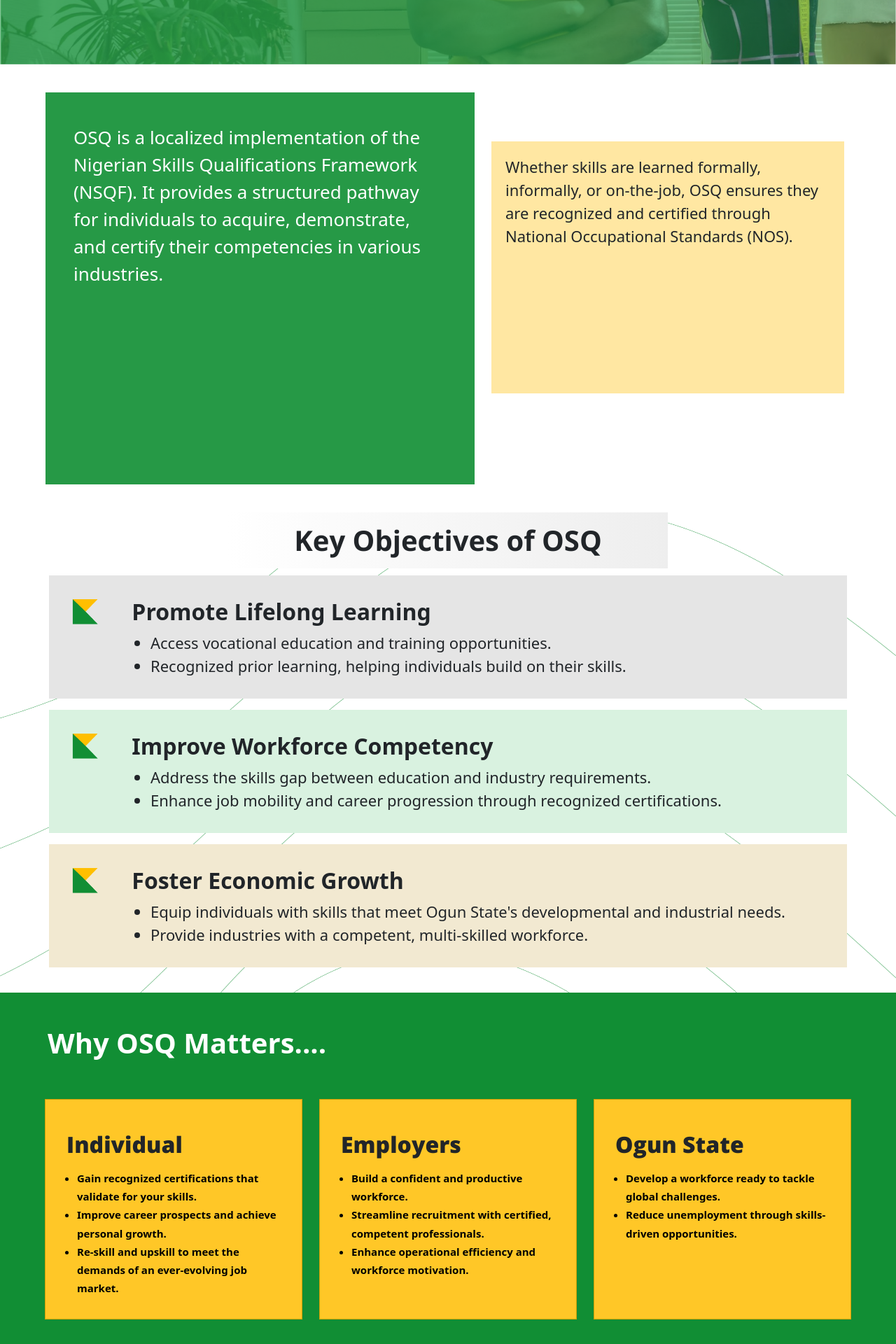
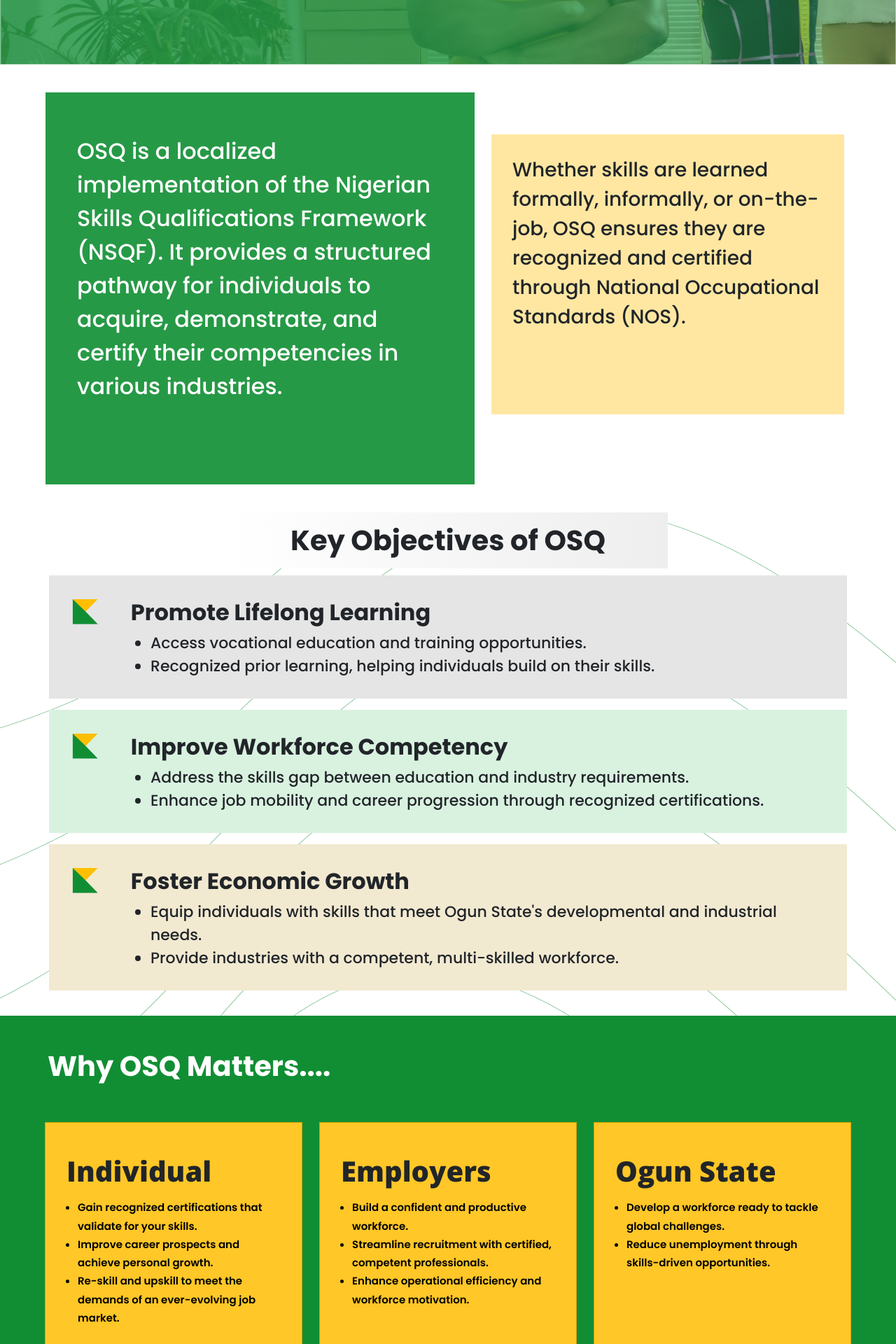
Before and after one commit to SgtSlaughter1/ogseraextension, a Vue app: page /about in a window 1280 px wide. Shown: the part 400-2320 px from the top of the page at 70% size. Built offline with nearby package versions, Linux system fonts and the light colour scheme; a web font is replaced by a local one.

Commit message:
correction

```diff
--- a/src/views/About.vue
+++ b/src/views/About.vue
@@ -140,11 +140,9 @@
   padding: 0;
   margin: 0;
   box-sizing: border-box;
+  font-family: 'Poppins';
 }
 
-body {
-  font-family: 'Poppins';
-}
 .hero-section {
   background-image: url(../assets/about/BKG_ABOUT_1.png);
   background-size: 100% 100%;
@@ -197,23 +195,23 @@ span{
 }
 .box1{
   height: 70vh;
-  font-size: 26px;
+  font-size: 32px;
   font-weight: 500;
   margin-left: 15px;
   background-color: #269946;
-  padding: 40px;
-  padding-top: 45px;
+  padding: 45px;
+  padding-top: 60px;
   text-align: left;
 
 }
 .box2{
-  height: 45vh;
-  font-size: 22px;
+  height: 50vh;
+  font-size: 28px;
   font-weight: 500;
   margin-right: 15px;
-  margin-top: 70px;
+  margin-top: 60px;
   background-color: #ffe7a2;
-  padding: 20px;
+  padding: 30px;
   text-align: left;
 }
 .big-box{
@@ -281,12 +279,13 @@ ul li{
 }
 .card-title{
   font-family: open sans;
-  font-weight: 800;
+  font-weight: 900;
   margin-top: 15px;
   margin-bottom: 15px;
+  font-size: 40px;
 }
 .employer{
-  padding-left: 15px;
+  padding-left: 16px;
   line-height: 1.75;
   font-size: 15px;
   font-weight: 600;
```
